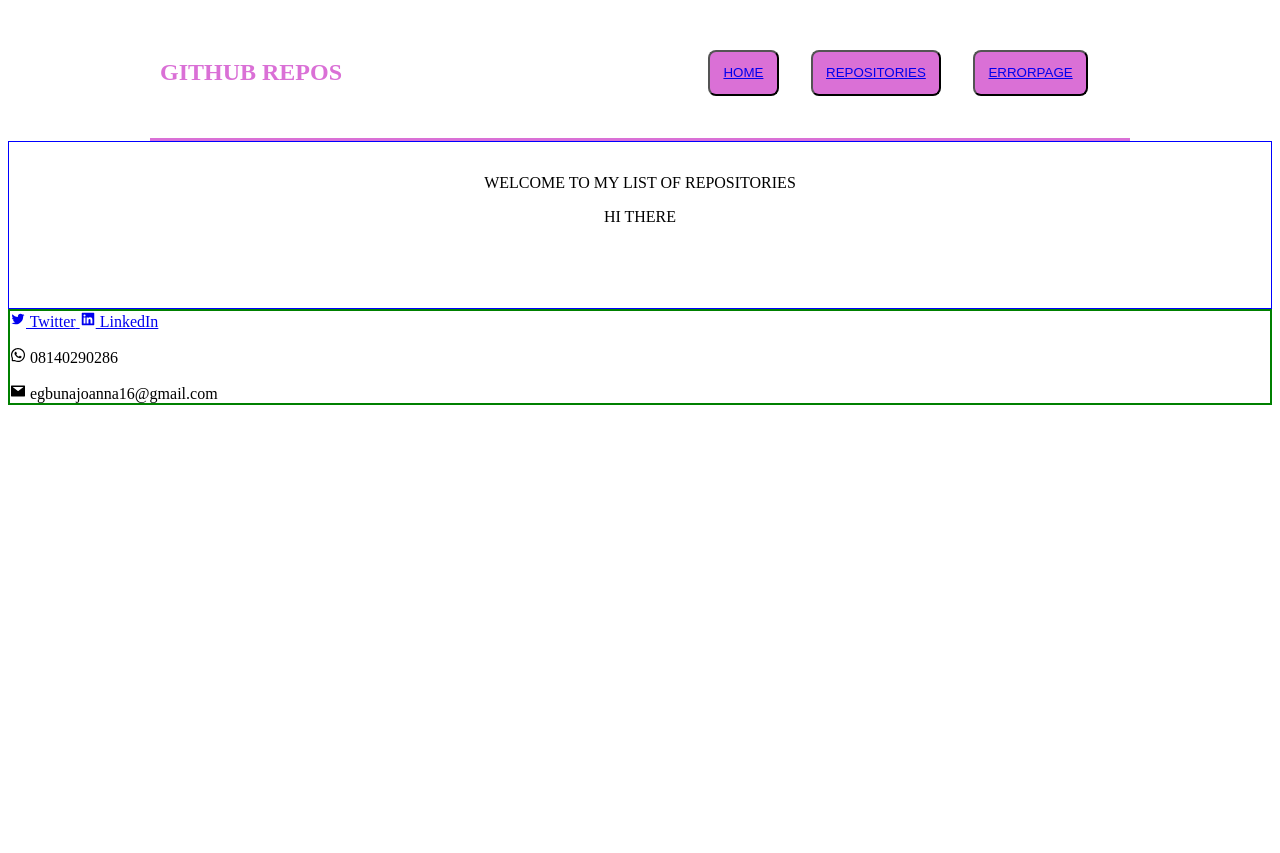
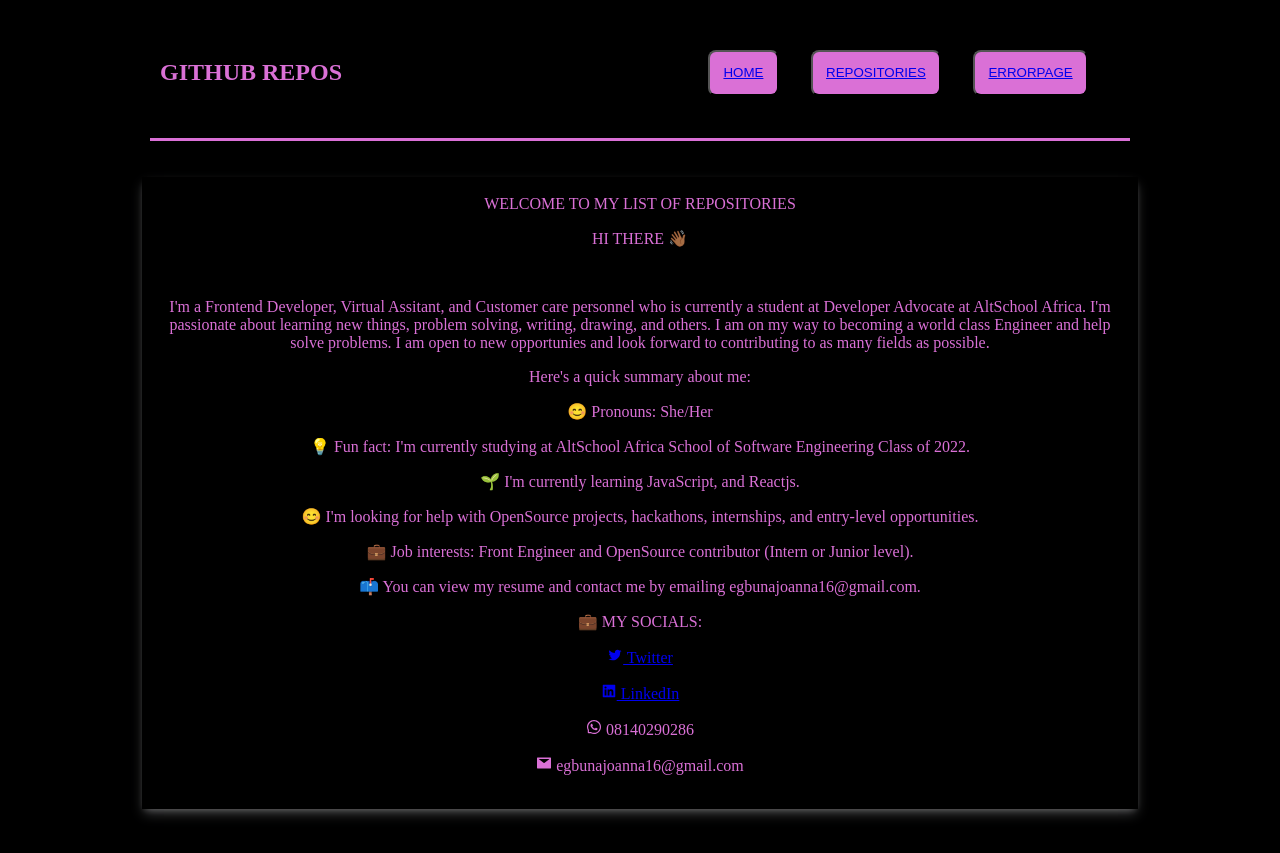
Before and after one commit to JoannaAmy/Exam-AltSchool-2, a React (Create React App) app: page /home in a window 1280 px wide. Before the commit the page ends 800 px from the top, so only its background shows below. Built offline with nearby package versions, Linux system fonts and the light colour scheme.

Commit message:
More Updates

```diff
--- a/src/App.css
+++ b/src/App.css
@@ -1,3 +1,6 @@
+body {
+  background-color: black;
+}
 .Navbar {
   padding: 10px;
   display: flex;
@@ -10,47 +13,152 @@
 
 .navLink {
   margin-left: auto;
-  font-size:1.5rem;
-  font-weight:bold;
+  font-size: 1.5rem;
+  font-weight: bold;
   padding: 1rem;
   text-decoration: none;
-  color:orchid;
+  color: orchid;
   /* background-color: ; */
 }
 
-.Navbar h1{
+.Navbar h1 {
   color: orchid;
 }
 .navButton {
-padding: 1em;
-margin: 1rem;
-text-decoration: none;
+  padding: 1em;
+  margin: 1rem;
+  text-decoration: none;
 }
-button{
+button {
   color: white;
   background-color: orchid;
   text-decoration: none;
   border-radius: 0.5rem;
+  margin: 0.5rem;
+  text-align: center;
+  cursor: pointer;
+}
+
+.prev,
+.next {
+  padding: 1em;
+  border-radius: 5px;
+  border: 2px solid green;
+  margin: 1px;
+  text-align: center;
+}
+
+.pagination,
+.page{
+  display: flex;
+  gap: 1rem;
+  margin-top: 1rem;
+  text-align:center;
+}
+.All {
+/* text-align: center; */
+margin: 2rem;
 }
 
 .intro{
-border: 1px solid blue;
-text-align: center;
-justify-content: center;
-padding: 2rem;
+  border: 2px solid black;
+  color:orchid;
+  display: flex;
+  flex-direction: column;
+  justify-content: center;
+  align-items: center;
+  width: 60rem;
+  /* height: 30rem; */
+  padding: 1rem;
+box-shadow: rgba(249, 253, 254, 0.25) 0px 6px 12px -2px,
+rgba(246, 242, 245, 0.3) 0px 3px 7px -3px;
 }
-.ErrorPage{
+.home {
+  display: flex;
+  flex-direction: column;
+  justify-content: center;
+  align-items: center;
+  height: 40rem;
+  padding: 2rem;
   text-align: center;
-  margin-top:auto;
+}
+.ErrorPage {
+  text-align: center;
+  margin-top: auto;
   padding-top: 15rem;
   justify-content: center;
 }
-.error{
+.error {
   padding: 1rem;
   border-radius: 1rem;
   font-size: larger;
 }
-footer{
-  border:2px solid green;
-  margin-top:auto;
+
+.detailRepo{
+  display: flex;
+  flex-direction: column;
+  justify-content: center;
+  align-items: center;
+  height: 25rem;
+  padding: 2rem;
+  margin: 2rem;
+  text-align: center;
 }
+.all{
+  text-align: center;
+
+}
+
+.particulars{
+  border: 2px solid black;
+  color:orchid;
+  display: flex;
+  flex-direction: column;
+  justify-content: center;
+  align-items: center;
+  width: 40rem;
+  height: 30em;
+  padding: 2rem;
+box-shadow: rgba(249, 253, 254, 0.25) 0px 6px 12px -2px,
+rgba(246, 242, 245, 0.3) 0px 3px 7px -3px;
+}
+
+
+.repo-details {
+  display: grid;
+  grid-template-columns: 50% 50%;
+  grid-gap: 2rem;
+  margin-top: 1.6rem;
+  box-shadow:  0 0 4px 0 rgba(0, 0, 0, 0.7);
+}
+.more{
+  display:flex;
+  margin: 1rem;
+
+}
+
+.repo-container {
+  border-radius: 10px;
+  padding: 1rem;
+  width: 39rem;
+  cursor: pointer;
+  color: orchid;
+  background-color: #131313;
+  display: flex;
+  flex-direction: column;
+  justify-content: space-around;
+  box-shadow: rgba(249, 253, 254, 0.25) 0px 6px 12px -2px,
+rgba(246, 242, 245, 0.3) 0px 3px 7px -3px;
+}
+.avatar {
+  border-radius: 50%;
+}
+img {
+  border-radius: 50%;
+  height: 100%;
+  width: 5rem;
+  object-fit: cover;
+}
+.repoName{
+  text-transform: uppercase;
+}
--- a/src/Components/Details.js
+++ b/src/Components/Details.js
@@ -1,11 +1,5 @@
 import { useEffect, useState } from "react";
 import { Link, useParams } from "react-router-dom";
-import {
-    AiOutlineStar,
-    AiOutlineFork,
-  } from "react-icons/ai";
-
-
 
 export default function Details() {
   const { repoId } = useParams();
@@ -28,37 +22,31 @@ export default function Details() {
     fetchUsers();
   }, []);
 
-//   let dateObj = new Date(repos.created_at);
-//   const myDate =
-//     dateObj.getUTCFullYear() +
-//     "/" +
-//     (dateObj.getMonth() + 1) +
-//     "/" +
-//     dateObj.getUTCDate();
-
   return (
     <>
-    <div>
+    <div className="all">
+      <div className="detailRepo">
         <div className="particulars">
-        <h1 className="fileName"> {repos.name} </h1>
-        {/* <img src={repos.owner.avatar_url} alt="Joanna's DP" /> */}
-        <p>{repos.full_name}</p>
-        {/* <p className="Date">DATE: {myDate}</p> */}
-        <p>{repos.language}</p>
+          <h1 className="repoName"> {repos.name} </h1>
+          {/* <p>NAME: {repos.owner.login}</p> */}
+          <p>LANGUAGE: {repos.language ? repos.language : "No language Used"}</p>
+          <p>DEFAULT BRANCH: {repos.default_branch}</p>
           <p className="date">
-          {" "}
             CREATED ON {new Date(repos.created_at).toDateString()}
-          <br></br>
+            </p>
+            <p className="date">
             LAST UPDATE {new Date(repos.updated_at).toDateString()}
-        </p>{" "}
+          </p>
+          <p>VISIBILITY: {repos.visibility}</p>
+        </div>
       </div>
       <button>
-        <a className="viewMore" href={repos.html_url}>
-          VIEW REPOSITORIES
+            <a className="more" href={repos.html_url}>
+              VIEW REPO ON GITHUB
             </a>
           </button>
           <button>
-        <Link className="return" to="/repos">
+            <Link className="more" to="/repos">
               REPOSITORIES
             </Link>
           </button>
--- a/src/Components/Home.js
+++ b/src/Components/Home.js
@@ -1,6 +1,5 @@
 import { Helmet } from "react-helmet-async";
 import {
-
   AiFillLinkedin,
   AiOutlineTwitter,
   AiOutlineWhatsApp,
@@ -24,12 +23,34 @@ function Home() {
         <div className="intro">
           <div className="welcome">WELCOME TO MY LIST OF REPOSITORIES</div>
           <div className="About">
-          <p>HI THERE</p>
+            <p>HI THERE 👋🏾</p>
             <br></br>
-          <p></p>
-          </div>
-        </div>
-        <footer>
+            <p>
+              I'm a Frontend Developer, Virtual Assitant, and Customer care
+              personnel who is currently a student at Developer Advocate at
+              AltSchool Africa. I'm passionate about learning new things,
+              problem solving, writing, drawing, and others. I am on my way to
+              becoming a world class Engineer and help solve problems. I am open
+              to new opportunies and look forward to contributing to as many
+              fields as possible.
+              </p>
+              <p>
+              Here's a quick summary about me: </p>
+              <p>😊 Pronouns: She/Her </p>
+              <p>💡 Fun fact: I'm currently studying at AltSchool Africa
+              School of Software Engineering Class of 2022.</p>
+              <p> 🌱 I'm currently
+              learning JavaScript, and Reactjs.</p>
+              <p> 😊 I'm looking for help with
+              OpenSource projects, hackathons, internships, and entry-level
+              opportunities.</p>
+              <p> 💼 Job interests: Front Engineer and OpenSource
+              contributor (Intern or Junior level).</p>
+              <p>📫 You can view my resume
+              and contact me by emailing egbunajoanna16@gmail.com.
+              </p>
+              <p>💼 MY SOCIALS: </p>
+                <p>
               <a
             href="https://twitter.com/Joanna911X"
             target="_blank"
@@ -38,6 +59,8 @@ function Home() {
             {" "}
             <AiOutlineTwitter /> Twitter
           </a>
+          </p>
+          <p>
           <a
             href="https://www.linkedin.com/in/joanna-egbuna-876a82225/"
             target="_blank"
@@ -46,16 +69,15 @@ function Home() {
             {" "}
             <AiFillLinkedin /> LinkedIn
           </a>
+          </p>
           <p>
-          {" "}
             <AiOutlineWhatsApp /> 08140290286
           </p>
-        <a
-        >
-          {" "}
+          <p>
             <AiFillMail /> egbunajoanna16@gmail.com
-        </a>
-        </footer>
+          </p>
+          </div>
+        </div>
       </div>
     </>
   );
--- a/src/Components/Repo.js
+++ b/src/Components/Repo.js
@@ -22,41 +22,25 @@ import { Helmet } from "react-helmet-async";
     const fetchUsers = async () => {
       const res = await fetch(link);
       const data = await res.json();
-      console.log(data)
+      console.log(data);
       setRepos(data);
       setLoading(false);
     };
     fetchUsers();
   }, []);
 
-
   const pagelength = repos.length;
   const indexOfLastRepo = currentPage * perPage;
   const indexOfFirstRepo = indexOfLastRepo - perPage;
   const currentRepos = repos.slice(indexOfFirstRepo, indexOfLastRepo);
 
-  // Mapping Repo details
-  const reposMapped = currentRepos.map((item, index) => (
-    <RepoDetails
-      key={item.id}
-      title={item.name}
-      index={index}
-      owner={item.owner.login}
-      id={item.id}
-      description  ={item.description}
-      Avatar={item.owner.avatar_url}
-    />
-  ));
-
-  // Create page array
-  const pageNumbersArr = [];
+  const pageNoArr = [];
   let reposLength = Math.ceil(pagelength / perPage);
   for (let i = 1; i <= reposLength; i++) {
-    pageNumbersArr.push(i);
+    pageNoArr.push(i);
   }
 
-  // Page Array and Change page
-  const numberOfPage = pageNumbersArr.map((number) => {
+  const numberOfPage = pageNoArr.map((number) => {
     return (
       <button
         key={number}
@@ -67,6 +51,18 @@ import { Helmet } from "react-helmet-async";
       </button>
     );
   });
+
+  const reposMapped = currentRepos.map((item, index) => (
+    <RepoDetails
+      key={item.id}
+      title={item.name}
+      index={index}
+      owner={item.owner.login}
+      id={item.id}
+      description={item.description}
+      Avatar={item.owner.avatar_url}
+    />
+  ));
 
   return (
     <>
@@ -81,24 +77,22 @@ import { Helmet } from "react-helmet-async";
       {Loading ? (
         <h1> LOADING...</h1>
       ) : (
-        <div>
-          <div className="repo-details">{reposMapped} </div>
-          <div className="current-page">
-            Page <span className="strong">{currentPage} </span> of {reposLength}{" "}
+        <div className="All">
+          <div className="repo-details">{reposMapped}
           </div>
           <br></br>
-          <section className="pagination-container">
+          <section className="pagination">
             <button
-              className="page-link"
+              className="prev"
               disabled={currentPage <= 1}
               aria-disabled={currentPage <= 1}
               onClick={() => setCurrentPage((prev) => prev - 1)}
             >
               PREVIOUS
             </button>
-            <div className="pagination">{numberOfPage}</div>
+            {/* <div className="page">{numberOfPage}</div> */}
             <button
-              className="page-link"
+              className="next"
               disabled={currentPage >= reposLength}
               aria-disabled={currentPage >= 1}
               onClick={() => setCurrentPage((prev) => prev + 1)}
@@ -112,4 +106,4 @@ import { Helmet } from "react-helmet-async";
   );
 }
 
-export default Repos
+export default Repos;
--- a/src/Components/RepoDetails.js
+++ b/src/Components/RepoDetails.js
@@ -4,16 +4,16 @@ function RepoDetails(props) {
   return (
     <div className="repo-container">
       <div>
-        <aside>
-       <img src={props.Avatar} alt="jj"/>
-       </aside>
+        <div className="avatar">
+          <img src={props.Avatar} alt="jj" />
+        </div>
         <h1 className="repo-title">{props.title}</h1>
         <div className="owner">{props.owner}</div>
       </div>
       {/* <div className="index">0{props.index + 1}</div> */}
       <br></br>
-      <p>{props.description}</p>
-      <Link to={`/repos/${props.title}`} className="links">
+      <p>{props.description ? props.description : "No description added"}</p>
+      <Link to={`/repos/${props.title}`} className="more">
         CHECK OUT REPO
       </Link>
     </div>
```
Lines whose indentation alone changed are shown as unchanged.
